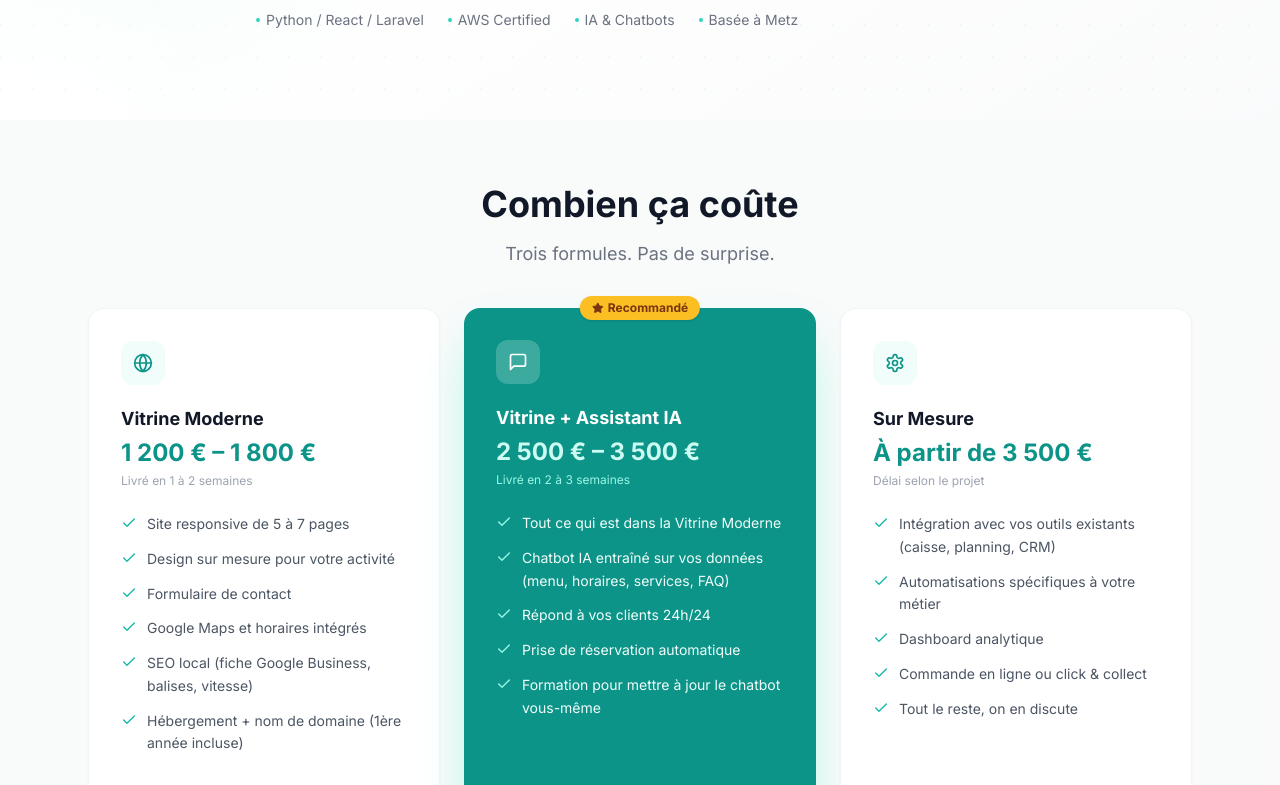
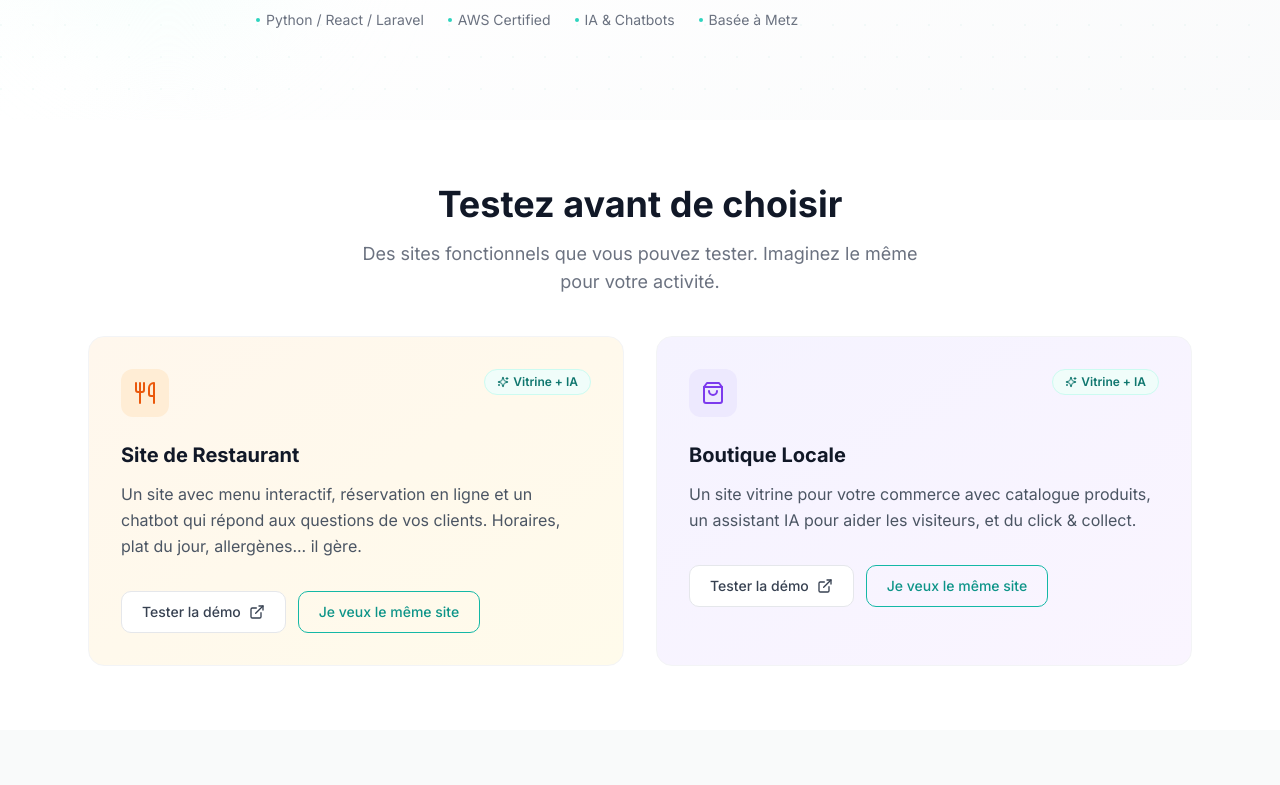
Before and after one commit to ayshagassama1/oryel-website, a React (Vite) app in the folder frontend/: page / in a window 1280 px wide. Shown: the part 680-1465 px from the top of the page. Built offline with nearby package versions, Linux system fonts and the light colour scheme.

Commit message:
showcase section with restaurant and shop site previews

```diff
--- a/frontend/src/App.jsx
+++ b/frontend/src/App.jsx
@@ -1,13 +1,23 @@
+import { useState } from 'react';
 import Navbar from './components/Navbar';
 import HeroSection from './components/HeroSection';
+import DemosSection from './components/DemosSection';
 import ServicesSection from './components/ServicesSection';
 import AboutSection from './components/AboutSection';
 
 function App() {
+  const [, setPreselectedService] = useState('');
+
+  const handleWantSameSite = (service) => {
+    setPreselectedService(service);
+    document.getElementById('contact')?.scrollIntoView({ behavior: 'smooth' });
+  };
+
   return (
     <div className="font-inter">
       <Navbar />
       <HeroSection />
+      <DemosSection onWantSameSite={handleWantSameSite} />
       <ServicesSection />
       <AboutSection />
     </div>
--- /dev/null
+++ b/frontend/src/components/DemosSection.jsx
@@ -0,0 +1,101 @@
+import { useScrollAnimate } from '../hooks/useScrollAnimate';
+import { Utensils, ShoppingBag, ExternalLink, Sparkles } from 'lucide-react';
+
+const demos = [
+  {
+    icon: Utensils,
+    title: 'Site de Restaurant',
+    service: 'Vitrine + IA',
+    description:
+      "Un site avec menu interactif, réservation en ligne et un chatbot qui répond aux questions de vos clients. Horaires, plat du jour, allergènes... il gère.",
+    url: 'https://restaurant.oryel.dev',
+    tag: 'Vitrine + IA',
+    color: 'from-orange-50 to-amber-50',
+    iconBg: 'bg-orange-100',
+    iconColor: 'text-orange-600',
+  },
+  {
+    icon: ShoppingBag,
+    title: 'Boutique Locale',
+    service: 'Vitrine + IA',
+    description:
+      "Un site vitrine pour votre commerce avec catalogue produits, un assistant IA pour aider les visiteurs, et du click & collect.",
+    url: 'https://boutique.oryel.dev',
+    tag: 'Vitrine + IA',
+    color: 'from-violet-50 to-purple-50',
+    iconBg: 'bg-violet-100',
+    iconColor: 'text-violet-600',
+  },
+];
+
+export default function DemosSection({ onWantSameSite }) {
+  const ref = useScrollAnimate();
+  const card0Ref = useScrollAnimate(0);
+  const card1Ref = useScrollAnimate(150);
+  const cardRefs = [card0Ref, card1Ref];
+
+  return (
+    <section id="demos" className="py-16 bg-white">
+      <div className="max-w-6xl mx-auto px-4 sm:px-6">
+        <div ref={ref} className="scroll-animate text-center mb-10">
+          <h2 className="text-3xl sm:text-4xl font-bold text-gray-900 mb-4">
+            Testez avant de choisir
+          </h2>
+          <p className="text-lg text-gray-500 max-w-xl mx-auto">
+            Des sites fonctionnels que vous pouvez tester. Imaginez le même
+            pour votre activité.
+          </p>
+        </div>
+
+        <div className="grid grid-cols-1 md:grid-cols-2 gap-8">
+          {demos.map((demo, i) => {
+            const Icon = demo.icon;
+            const cardRef = cardRefs[i];
+            return (
+              <div
+                key={i}
+                ref={cardRef}
+                className={`scroll-animate group bg-gradient-to-br ${demo.color} border border-gray-100 rounded-2xl p-8 hover:shadow-xl hover:shadow-gray-100 transition-all duration-300 hover:-translate-y-1`}
+              >
+                <div className="flex items-start justify-between mb-6">
+                  <div className={`${demo.iconBg} p-3 rounded-xl`}>
+                    <Icon className={`w-6 h-6 ${demo.iconColor}`} />
+                  </div>
+                  <span className="flex items-center gap-1 text-xs font-semibold text-teal-700 bg-teal-50 border border-teal-100 px-3 py-1 rounded-full">
+                    <Sparkles className="w-3 h-3" />
+                    {demo.tag}
+                  </span>
+                </div>
+
+                <h3 className="text-xl font-bold text-gray-900 mb-3">
+                  {demo.title}
+                </h3>
+                <p className="text-gray-600 leading-relaxed mb-8">
+                  {demo.description}
+                </p>
+
+                <div className="flex flex-col sm:flex-row gap-3">
+                  <a
+                    href={demo.url}
+                    target="_blank"
+                    rel="noopener noreferrer"
+                    className="inline-flex items-center gap-2 bg-white border border-gray-200 hover:border-teal-300 hover:text-teal-600 text-gray-700 font-medium px-5 py-2.5 rounded-lg transition-all duration-200 text-sm group-hover:shadow-sm"
+                  >
+                    Tester la démo
+                    <ExternalLink className="w-4 h-4" />
+                  </a>
+                  <button
+                    onClick={() => onWantSameSite?.(demo.service)}
+                    className="inline-flex items-center justify-center gap-2 border border-teal-500 text-teal-600 hover:bg-teal-50 font-medium px-5 py-2.5 rounded-lg transition-all duration-200 text-sm"
+                  >
+                    Je veux le même site
+                  </button>
+                </div>
+              </div>
+            );
+          })}
+        </div>
+      </div>
+    </section>
+  );
+}
```
